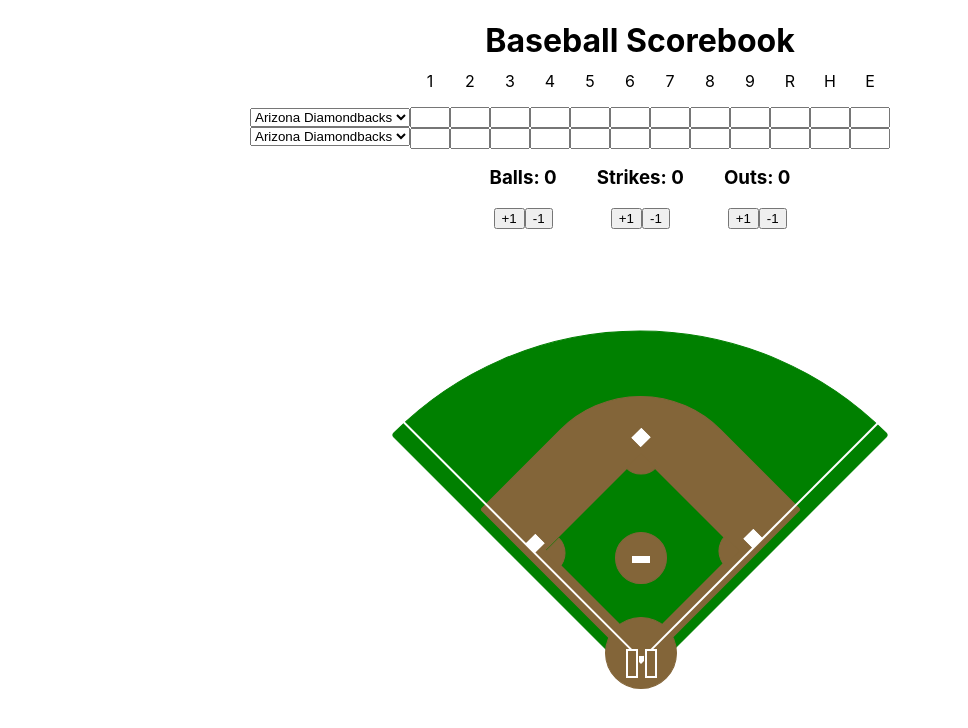
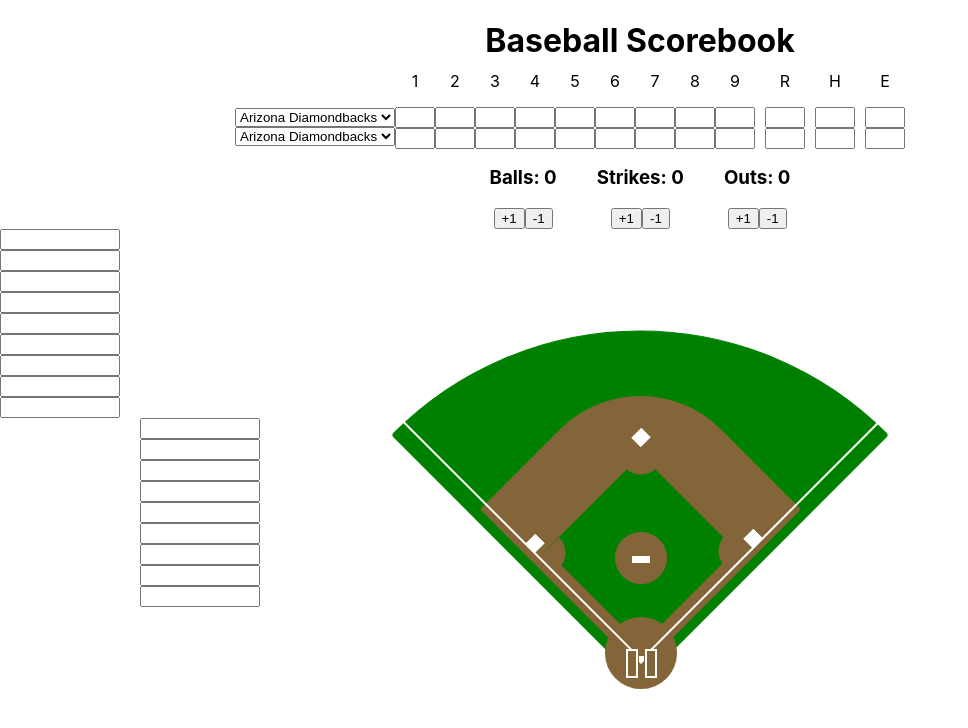
Before and after one commit to caseymacleod22/react-baseball-scorebook, a React (Create React App) app: page / in a window 1280 px wide. Shown: the top 728 px of the page, without its empty margins (0-968 px from the left). Built offline with nearby package versions, Linux system fonts and the light colour scheme.

Commit message:
adds lineups

```diff
--- a/src/App.css
+++ b/src/App.css
@@ -14,6 +14,10 @@
   flex-direction: column;
   width: 40px;
   height: 40px;
+}
+
+.totals {
+  padding-left: 10px;
 }
 
 .outscontainer {
@@ -45,6 +49,19 @@
 position: absolute;
 top: 50%;
 left: 50%;
+}
+
+.awaylineup {
+  display: flex;
+  flex-direction: column;
+  width: 120px;
+}
+
+.homelineup {
+  display: flex;
+  flex-direction: column;
+  margin-left: 140px;
+  width: 120px;
 }
 
 #field{
--- a/src/App.js
+++ b/src/App.js
@@ -15,6 +15,8 @@ import NinthInning from './components/NinthInning/NinthInning'
 import Runs from './components/Runs/Runs'
 import Hits from './components/Hits/Hits'
 import Errors from './components/Errors/Errors'
+import AwayLineup from './components/AwayLineup/AwayLineup'
+import HomeLineup from './components/HomeLineup/HomeLineup'
 import Field from './components/Field/Field'
 import Teams from './components/Teams/Teams'
 
@@ -44,6 +46,8 @@ function App() {
             <Outs />
           </div>
       </div>
+        <AwayLineup />
+        <HomeLineup />
         <Field />
     </div>
   );
--- /dev/null
+++ b/src/components/AwayLineup/AwayLineup.js
@@ -0,0 +1,17 @@
+function AwayLineup () {
+    return (
+        <div className='awaylineup'>
+            <input type="text" />
+            <input type="text" />
+            <input type="text" />
+            <input type="text" />
+            <input type="text" />
+            <input type="text" />
+            <input type="text" />
+            <input type="text" />
+            <input type="text" />
+        </div>
+    )
+}
+
+export default AwayLineup
--- a/src/components/Errors/Errors.js
+++ b/src/components/Errors/Errors.js
@@ -2,8 +2,8 @@ function Errors () {
     return(
         <div className='scoreboard totals'>
             <p>E</p>
-            <input type="number" />
-            <input type="number" />
+            <input type="number" min='0'/>
+            <input type="number" min='0'/>
         </div>
     )
 }
--- a/src/components/Hits/Hits.js
+++ b/src/components/Hits/Hits.js
@@ -2,8 +2,8 @@ function Hits () {
     return (
         <div className='scoreboard totals'>
             <p>H</p>
-            <input type="number" />
-            <input type="number" />
+            <input type="number" min='0'/>
+            <input type="number" min='0'/>
         </div>
     )
 }
--- /dev/null
+++ b/src/components/HomeLineup/HomeLineup.js
@@ -0,0 +1,17 @@
+function HomeLineup () {
+    return (
+        <div className='homelineup'>
+            <input type="text" />
+            <input type="text" />
+            <input type="text" />
+            <input type="text" />
+            <input type="text" />
+            <input type="text" />
+            <input type="text" />
+            <input type="text" />
+            <input type="text" />
+        </div>
+    )
+}
+
+export default HomeLineup
--- a/src/components/Runs/Runs.js
+++ b/src/components/Runs/Runs.js
@@ -2,8 +2,8 @@ function Runs () {
     return (
         <div className='scoreboard totals'>
             <p>R</p>
-            <input type="number" />
-            <input type="number" />
+            <input type="number" min='0'/>
+            <input type="number" min='0'/>
         </div>
     )
 }
```
